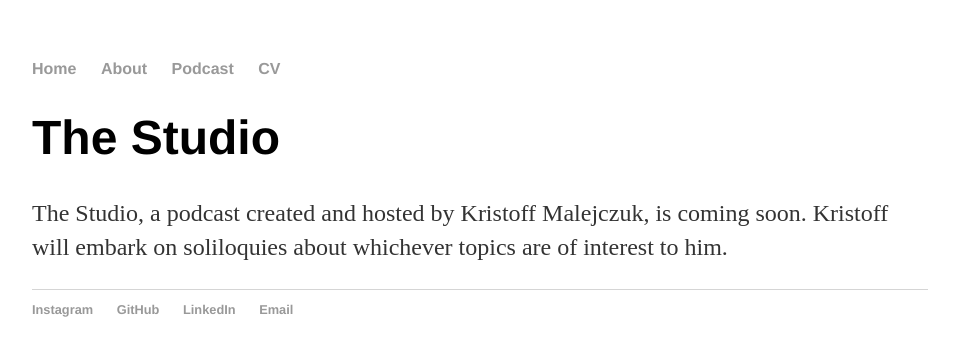
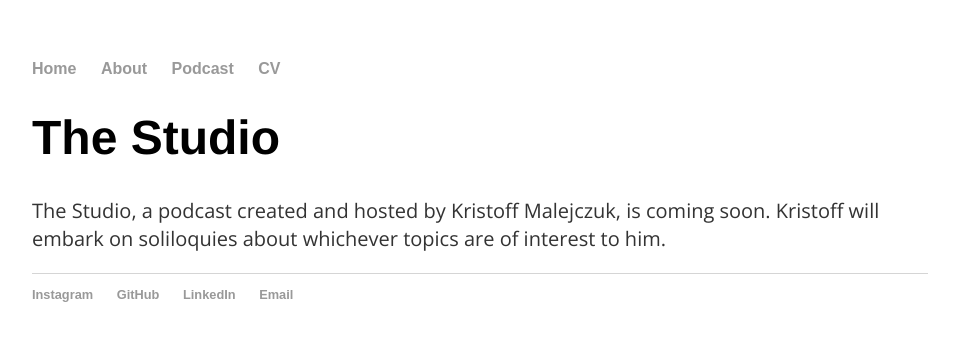
Before and after one commit to malejczuk/malejczuk.github.io, a Jekyll site: the page built from podcast/index.html, in a window 1280 px wide. Shown: the top 356 px of the page, without its empty margins (160-1119 px from the left). Built offline with Jekyll 4.4.1, drawn with Linux system fonts in a browser that asks for light colours.

Commit message:
added Open Sans font, span style

```diff
--- a/_layouts/default.html
+++ b/_layouts/default.html
@@ -9,6 +9,10 @@
             {% include analytics.html %}
             {% endif %}
             {% seo %}
+
+            <!-- font -->
+            <link rel="preconnect" href="https://fonts.gstatic.com">
+            <link href="https://fonts.googleapis.com/css2?family=Open+Sans&display=swap" rel="stylesheet">
 		</head>
 		<body>
 			<nav>
--- a/css/main.css
+++ b/css/main.css
@@ -3,7 +3,7 @@
     width: 70%;
 }
 nav ul, footer ul {
-    font-family:'Helvetica', 'Arial', 'Sans-Serif';
+    font-family:' Helvetica', 'Arial', 'Sans-Serif';
     padding: 0px;
     list-style: none;
     font-weight: bold;
@@ -21,16 +21,21 @@
 }
 h1 {
     font-size: 3em;
-    font-family:'Helvetica', 'Arial', 'Sans-Serif';
+    font-family: 'Helvetica', 'Arial', 'Sans-Serif';
+}
+span.small {
+  font-size: smaller;
 }
 p {
-    font-size: 1.5em;
+    font-family: 'Open Sans';
+    font-size: 1.25em;
     line-height: 1.4em;
     color: #333;
 }
 ol {
+    font-family: 'Open Sans';
     margin-left: 20px;
-    font-size: 1.5em;
+    font-size: 1.25em;
     line-height: 1.4em;
     color: #333;
 }
@@ -40,12 +45,15 @@
 }
 
 ul.posts {
+    font-family: 'Open Sans';
     margin: 20px auto 40px;
-    font-size: 1.5em;
+    font-size: 1.25em;
 }
 
 ul.posts li {
+    font-family: 'Open Sans';
     list-style: none;
+    font-size: 1.25em;
 }
 
 img.resize {
```
